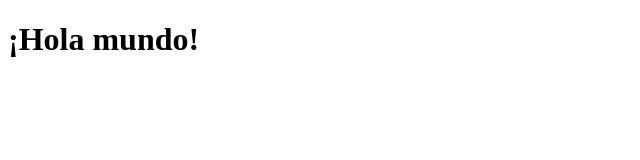
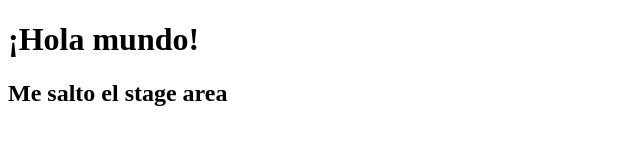
Before and after one commit to nicolascundari/What, a plain HTML site: page index.html in a window 1280 px wide. Shown: the whole page, without its empty margins (0-640 px from the left). Drawn offline with Linux system fonts and the light colour scheme.

Commit message:
Salto staged area

```diff
--- a/app.js
+++ b/app.js
@@ -1,3 +1,4 @@
 console.log('hello world');
 
 console.log('borrado y añadido otra');
+console.log('Extra para comando -a');
--- a/index.html
+++ b/index.html
@@ -5,6 +5,7 @@
     <title>Pagina</title>
 </head>
 <body>
-    <div><header><h1>¡Hola mundo!</h1></header></div>
+    <div><header><h1>¡Hola mundo!</h1>
+                <h2>Me salto el stage area</h2></header></div>
 </body>
 </HTML>
```
